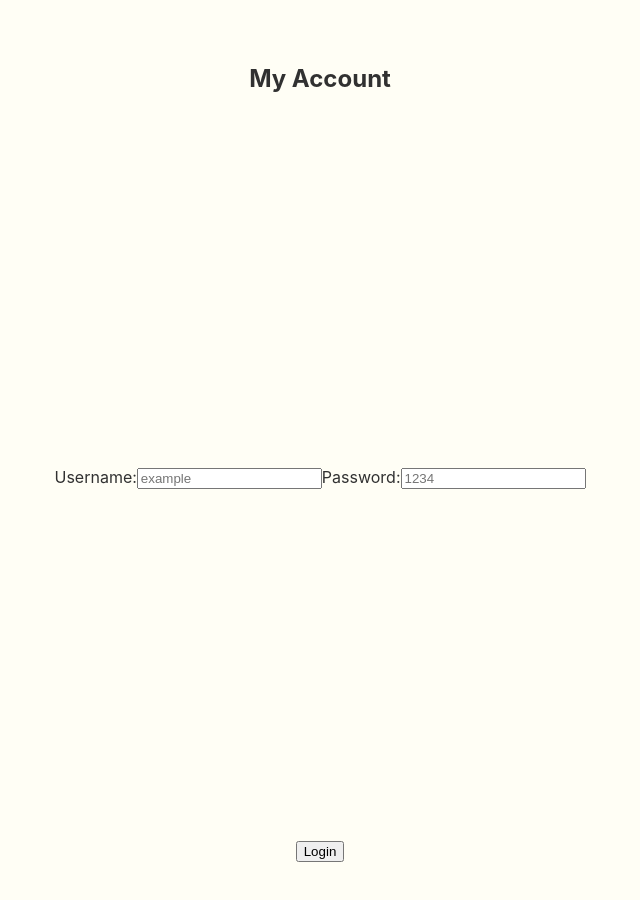
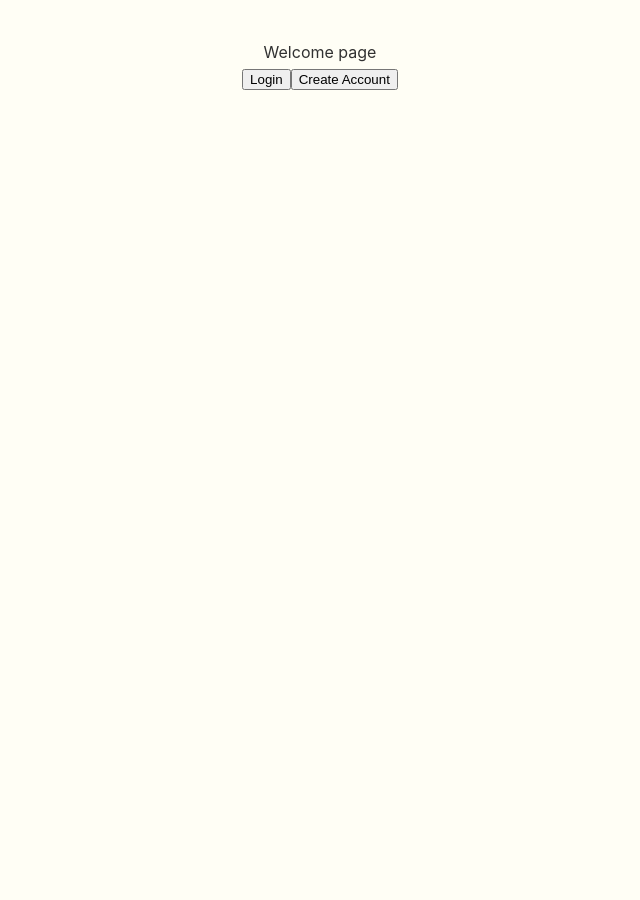
Before and after one commit to cammcinnes/fundme, a React (Create React App) app in the folder project/frontend/: page / in a window 1280 px wide. Shown: the top 900 px of the page, without its empty margins (320-960 px from the left). After the commit the page ends 800 px from the top, so only its background shows below. Built offline with nearby package versions, Linux system fonts and the light colour scheme.

Commit message:
Added buttons to Welcome page

```diff
--- a/project/frontend/src/App.js
+++ b/project/frontend/src/App.js
@@ -2,7 +2,7 @@ import React, { useState, useEffect } from 'react';
 import Login from "./pages/Login";
 import Welcome from "./pages/Welcome";
 import './App.css';
-
+import { BrowserRouter, Route, Routes } from "react-router-dom";
 
 function App() {
   const [account, setAccount] = useState({type: null});
@@ -12,9 +12,8 @@ function App() {
 
   return (
     <div className="App">
-      {account.type === null ? (<Login setAccount={setAccount}/>) :
-        (<Welcome/>
-      )}
+      {account.type === null ? (<Welcome/>) :
+        (<Login setAccount={setAccount}/>)}
     </div>
   );
 }
--- a/project/frontend/src/pages/Welcome.js
+++ b/project/frontend/src/pages/Welcome.js
@@ -2,7 +2,12 @@ import React from 'react';
 
 function Welcome() {
     return (
-        <div>Welcome page</div>
+        <div>Welcome page
+            <div className={'startMenu'}>
+                <button type={"submit"} value={'submit'}>Login</button>
+                <button type={"submit"} value={'submit'}>Create Account</button>
+            </div>
+        </div>
     );
 }
 export default Welcome;
```
Also changed, not shown: project/frontend/src/pages/CreateIndividual.js (added), project/frontend/src/pages/CreateOrganization.js (added).
